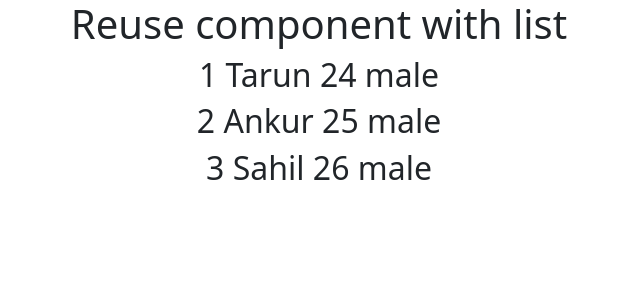
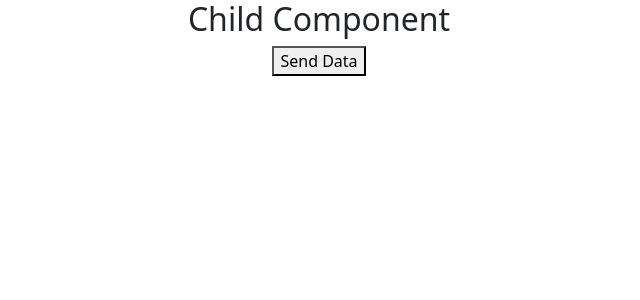
Before and after one commit to Tarunkumar2407/ReactBasics, a React (Create React App) app: page / in a window 1280 px wide. Shown: the top 300 px of the page, without its empty margins (321-961 px from the left). Built offline with nearby package versions, Linux system fonts and the light colour scheme.

Commit message:
lifting state up

```diff
--- a/src/App.js
+++ b/src/App.js
@@ -1,6 +1,7 @@
 import './App.css';
 // import ArrayObjectRendering from './Components/arrayRendering/ArrayOfObjectRendering';
-import Users from './Components/arrayRendering/Users';
+// import Users from './Components/arrayRendering/Users';
+import Parent from './Components/liftingStateUp/Parent';
 // import ArrayRendering from './Components/arrayRendering/ArrayRendering';
 // import BootStrapButtons from './Components/bootstrap/BootStrapButtons';
 // import Tailwind from './Components/tailwindcss.js/Tailwind';
@@ -78,7 +79,8 @@ function App() {
       {/* <Tailwind /> */}
       {/* <ArrayRendering /> */}
       {/* <ArrayObjectRendering /> */}
-      <Users />
+      {/* <Users /> */}
+      <Parent />
     </div>
   );
 }
--- /dev/null
+++ b/src/Components/liftingStateUp/Child.js
@@ -0,0 +1,13 @@
+import React from 'react'
+
+const Child = ({getData}) => {
+    const name = "Tarun";
+  return (
+    <div>
+       <h2>Child Component</h2>
+       <button onClick={()=>getData(name)}>Send Data</button>
+    </div>
+  )
+}
+
+export default Child
--- /dev/null
+++ b/src/Components/liftingStateUp/Parent.js
@@ -0,0 +1,17 @@
+import React from 'react'
+import Child from './Child'
+
+const Parent = () => {
+    function getData(name) {
+        alert("hi i am from parent")
+        alert("My name is "+name)
+    }
+  return (
+    <div>
+      {/* <h1>My name is {name}</h1> */}
+      <Child getData={getData}/>
+    </div>
+  )
+}
+
+export default Parent
```
Also changed, not shown: src/Components/basics/PureComponent.js (added).
